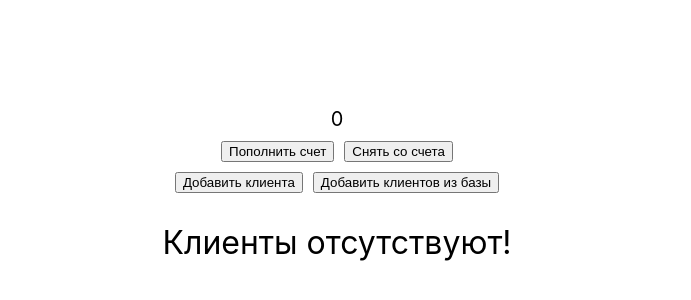
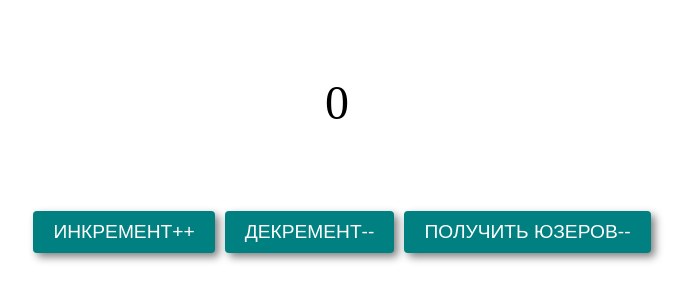
Before and after one commit to Jasurbekjs/simple-redux, a React (Create React App) app: page / in a window 1280 px wide. Shown: the part 216-516 px from the top of the page, without its empty margins (303-994 px from the left). Built offline with nearby package versions, Linux system fonts and the light colour scheme.

Commit message:
redux-saga project init

```diff
--- a/src/App.js
+++ b/src/App.js
@@ -1,64 +1,30 @@
 import { useDispatch, useSelector } from 'react-redux';
 import './App.css';
-import { addCustomerAction, removeCustomerAction } from './store/customerReducer';
-import { fetchCustomers } from './api/customers';
+import { decrementCreator, incrementCreator } from './store/countReducer';
 
 function App() {
 
   const dispatch = useDispatch() // диспатсчер, функция изменяющая состояние
-  const cash = useSelector(state=> state.cash.cash) // селектор для получения текущего состояния переменной
-  const customers = useSelector(state=> state.customers.customers)
-
-  const addCash = (cash) => {
-    dispatch({type: "ADD_CASH", payload: cash})
-  }
-  const getCash = (cash) => {
-    dispatch({type: "GET_CASH", payload: cash})
-  }
-
-  const addCustomer = (name) => {
-    const customer = {
-      name,
-      id: Date.now()
-    }
-    dispatch(addCustomerAction(customer))
-  }
-  const removeCustomer = (id) => {
-    dispatch(removeCustomerAction(id))
-  }
-  const addManyCustomers = () => {
-    dispatch(fetchCustomers())
-  }
+  const count = useSelector(state=> state.countReducer.count) // селектор для получения текущего состояния переменной
+  const users = useSelector(state=> state.usersReducer.users)
 
   return (
     <>
-      <div className='app'>
-        <div style={{fontSize: '20px'}}>
-          {cash}
+      <div className="app">
+            <div className="count">{count}</div>
+            <div className="btns">
+                <button className="btn" onClick={() => dispatch(incrementCreator())}>ИНКРЕМЕНТ++</button>
+                <button className="btn" onClick={() => dispatch(decrementCreator())}>ДЕКРЕМЕНТ--</button>
+                <button className="btn">ПОЛУЧИТЬ ЮЗЕРОВ--</button>
+            </div>
+            <div className="users">
+                {users.map(user =>
+                    <div className="user">
+                        {user.name}
+                    </div>
+                )}
+            </div>
         </div>
-        <div style={{display: 'flex', gap: '10px'}}>
-          <button onClick={()=>addCash( Number(prompt()) )}>Пополнить счет</button>
-          <button onClick={()=>getCash( Number(prompt()) )}>Снять со счета</button>
-        </div>
-        <div style={{display: 'flex', gap: '10px'}}>
-          <button onClick={()=>addCustomer( prompt() )}>Добавить клиента</button>
-          <button onClick={()=>addManyCustomers()}>Добавить клиентов из базы</button>
-        </div>
-        {customers.length > 0 ?
-          <div>
-            {customers.map(customer =>
-                <div key={customer.id}>
-                  <span> {customer.name} </span>
-                  <button onClick={()=>removeCustomer( customer.id )}>Удалить клиента</button>
-                </div>
-            )}
-          </div>
-          :
-          <div style={{fontSize: '2rem', marginTop: 20}}>
-            Клиенты отсутствуют!
-          </div>
-        }
-      </div>
     </>
   );
 }
--- a/src/index.css
+++ b/src/index.css
@@ -1,13 +1,66 @@
-body {
+* {
   margin: 0;
-  font-family: -apple-system, BlinkMacSystemFont, 'Segoe UI', 'Roboto', 'Oxygen',
-    'Ubuntu', 'Cantarell', 'Fira Sans', 'Droid Sans', 'Helvetica Neue',
-    sans-serif;
-  -webkit-font-smoothing: antialiased;
-  -moz-osx-font-smoothing: grayscale;
+  padding: 0;
+  box-sizing: border-box;
 }
 
-code {
-  font-family: source-code-pro, Menlo, Monaco, Consolas, 'Courier New',
-    monospace;
+.app {
+  width: 100vw;
+  min-height: 100vh;
+  align-items: center;
+  display: flex;
+  flex-direction: column;
 }
+
+.btns {
+  display: flex;
+  width: 100vw;
+  height: 10vh;
+  justify-content: center;
+  align-items: center;
+}
+
+.btn{
+  height: fit-content;
+  padding: 10px 20px;
+  margin-left: 10px;
+  border: none;
+  border-radius: 4px;
+  background-color: teal;
+  color: white;
+  font-weight: 500;
+  font-size: 1.2rem;
+  box-shadow: 4px 4px 8px gray;
+  cursor: pointer;
+  transition: all 0.5s;
+}
+.btn:focus {
+  outline: none;
+}
+.btn:hover {
+  box-shadow: 4px 4px 18px gray;
+
+}
+.count {
+  display: flex;
+  justify-content: center;
+  height: 20vh;
+  align-items: center;
+  font-size: 3rem;
+}
+
+.users {
+  margin-top: 5%;
+  width: 80%;
+  display: flex;
+  flex-direction: column;
+  align-items: center;
+}
+.user {
+  width: 20%;
+  border-radius: 3px;
+  border: 1px solid teal;
+  margin-top: 10px;
+  padding: 10px;
+  font-size: 1.4rem;
+}
--- /dev/null
+++ b/src/store/countReducer.js
@@ -0,0 +1,15 @@
+const defaultState = { count: 0 }
+
+export const INCREMENT = "INCREMENT"
+export const DECREMENT = "DECREMENT"
+
+export default function countReducer ( state = defaultState, action ) {
+    switch ( action.type ) {
+        case INCREMENT: return { ...state, count: state.count + 1 }
+        case DECREMENT: return { ...state, count: state.count - 1 }
+        default: return state
+    }
+}
+
+export const incrementCreator = () => ({ type: INCREMENT })
+export const decrementCreator = () => ({ type: DECREMENT })
--- a/src/store/index.js
+++ b/src/store/index.js
@@ -1,15 +1,14 @@
-import { applyMiddleware, combineReducers, legacy_createStore } from "redux";
-import { cashReducer } from "./cashReducer";
-import { customerReducer } from "./customerReducer";
+import { combineReducers, legacy_createStore } from "redux";
+import countReducer from "./countReducer";
+import usersReducer from "./userReducer";
 import { composeWithDevTools } from "@redux-devtools/extension";
-import thunk from "redux-thunk";
 
 const rootReducer = combineReducers({
-    cash: cashReducer,
-    customers: customerReducer
+    countReducer,
+    usersReducer
 })
 
 export const store = legacy_createStore(
     rootReducer,
-    composeWithDevTools( applyMiddleware(thunk) )
+    composeWithDevTools()
 )
--- /dev/null
+++ b/src/store/userReducer.js
@@ -0,0 +1,12 @@
+const defaultState = { users: [] }
+
+export const SET_USERS = "SET_USERS"
+
+export default function userReducer (state = defaultState, action) {
+    switch (action.type) {
+        case SET_USERS: return { ...state, users: action.payload }
+        default: return state
+    }
+}
+
+export const usersCreator = (payload) => ({ type: SET_USERS, payload})
```
